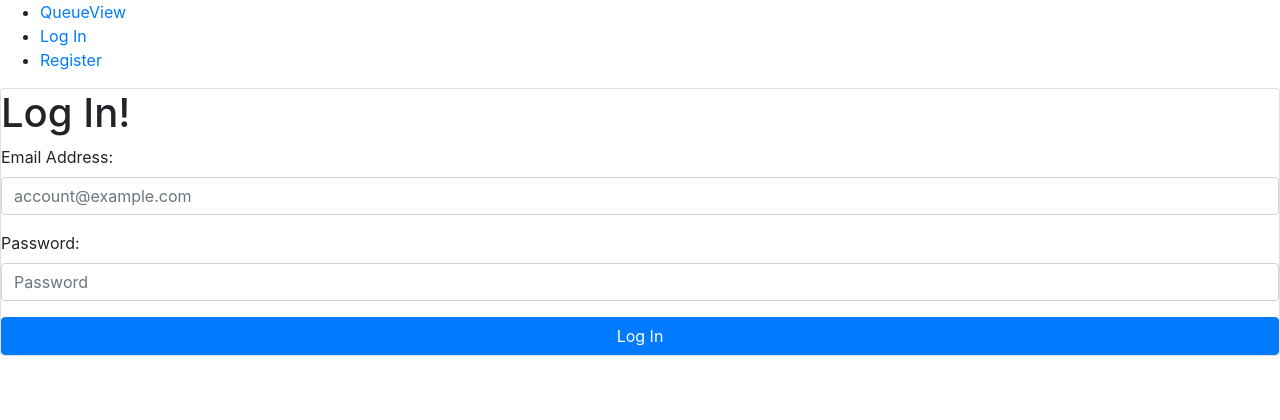
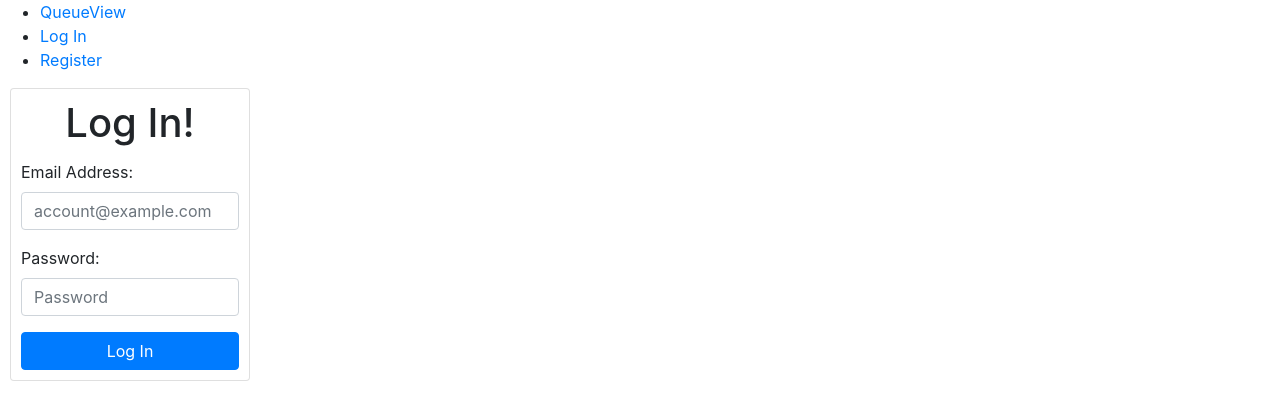
Before and after one commit to radius-queue/web, a React (Create React App) app: page /logIn/log-in in a window 1280 px wide. Shown: the top 420 px of the page. Built offline with nearby package versions, Linux system fonts and the light colour scheme.

Commit message:
Imported App.css to App.tsx.

```diff
--- a/src/App.css
+++ b/src/App.css
@@ -37,11 +37,11 @@
   }
 }
 
-.card {
+#login-card {
   display: flex;
   padding: 10px;
   margin: 10px;
-  width: 18rem;
+  width: 15rem;
 }
 
 .form {
@@ -52,5 +52,5 @@
   text-align: center;
   background-color: white;
   border: none;
-  margin-bottom: 1rem;
+  margin-bottom: 0.8rem;
 }
--- a/src/App.tsx
+++ b/src/App.tsx
@@ -4,6 +4,7 @@ import {TEST_QUEUE} from './util/HardcodedData';
 import BusinessLogInPage from './logIn/log-in';
 import RegistrationPage from './register/business-register';
 import 'bootstrap/dist/css/bootstrap.min.css';
+import './App.css';
 
 import {
   BrowserRouter as Router,
--- a/src/logIn/log-in.tsx
+++ b/src/logIn/log-in.tsx
@@ -18,7 +18,7 @@ const BusinessLogInPage = () => {
   const [formValues, setFormValues] = useForm({email: '', password: ''});
 
   return (
-    <Card>
+    <Card id="login-card">
       <h1 className="form-header">Log In!</h1>
       <Form>
         <Form.Group controlId="businessLogInEmail">
@@ -61,7 +61,7 @@ const BusinessLogInPage = () => {
  */
 const submitFormValues = (formValues : logInValues) => {
   // TODO: Implement function (console.log is a placeholder)
-  console.log([formValues.email, formValues.password]);
+  console.log('Log in button pushed');
 };
 
 export default BusinessLogInPage;
```
